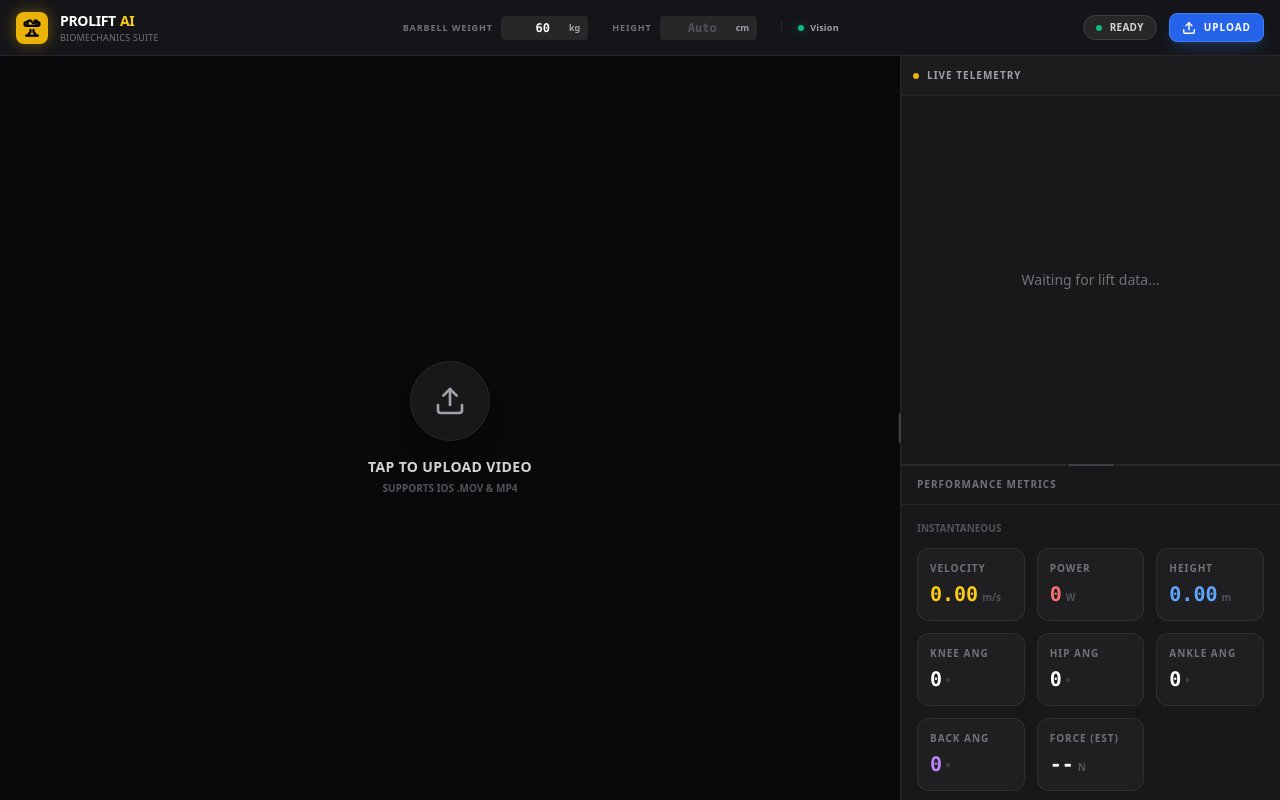
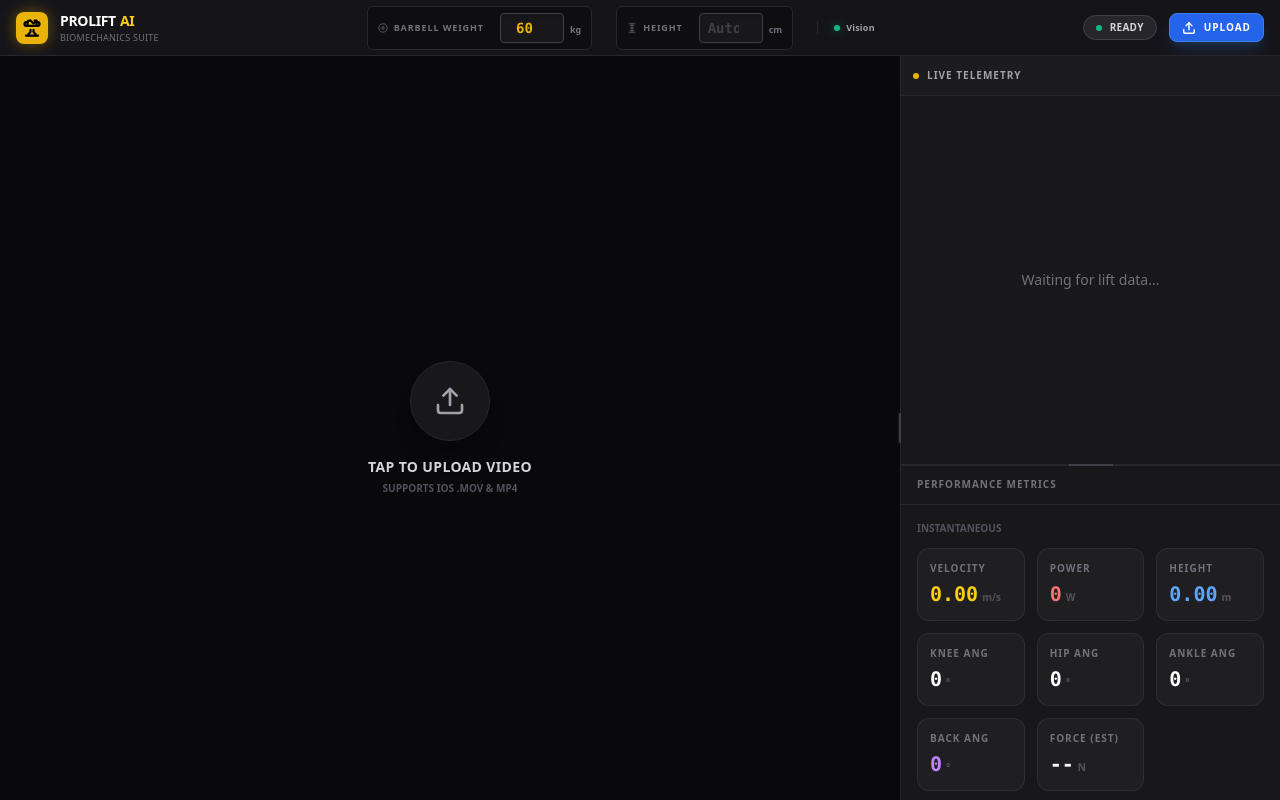
Before and after one commit to mf775818/PROLIFT, a React (Vite) app: page / in a window 1280 px wide. Built offline with nearby package versions, Linux system fonts and the light colour scheme.

Commit message:
UI優化(直/橫)

```diff
--- a/App.tsx
+++ b/App.tsx
@@ -309,9 +309,12 @@ const App = () => {
         {/* DESKTOP INTEGRATED CONTROLS (Moved from Sidebar) */}
         <div className="hidden lg:flex items-center justify-center flex-1 mx-4 gap-4 sm:gap-6 shrink-0">
             {/* Barbell Mass */}
-            <div className="flex items-center gap-2">
-                <span className="text-[9px] text-zinc-500 font-bold uppercase tracking-widest">Barbell Weight</span>
-                <div className="flex items-center bg-zinc-800 rounded px-2 py-1">
+            <div className="flex items-center gap-2 bg-zinc-950/50 border border-zinc-800 hover:border-zinc-700 focus-within:border-yellow-500/50 focus-within:ring-1 focus-within:ring-yellow-500/20 rounded-md px-2.5 py-1.5 transition-all">
+                <span className="text-[9px] text-zinc-500 font-bold uppercase tracking-widest flex items-center gap-1.5">
+                    <svg xmlns="http://www.w3.org/2000/svg" width="10" height="10" viewBox="0 0 24 24" fill="none" stroke="currentColor" strokeWidth="2.5" strokeLinecap="round" strokeLinejoin="round" className="text-zinc-600"><circle cx="12" cy="12" r="10"/><line x1="12" y1="8" x2="12" y2="16"/><line x1="8" y1="12" x2="16" y2="12"/></svg>
+                    Barbell Weight
+                </span>
+                <div className="flex items-baseline ml-2">
                     <input
                         type="number"
                         min="20"
@@ -319,16 +322,19 @@ const App = () => {
                         value={barbellMass}
                         onChange={(e) => setBarbellMass(parseInt(e.target.value) || 0)}
                         onFocus={(e) => e.target.select()}
-                        className="bg-transparent text-white text-xs font-mono font-bold w-14 outline-none text-right"
+                        className="bg-zinc-900 text-yellow-500 text-sm font-mono font-bold w-16 outline-none text-center placeholder:text-zinc-700 border border-zinc-700 hover:border-yellow-500 focus:border-yellow-500 hover:bg-zinc-800 focus:bg-zinc-800 cursor-text transition-all px-2 py-1 rounded shadow-inner"
                     />
-                    <span className="text-[9px] text-zinc-400 font-bold ml-1">kg</span>
+                    <span className="text-[9px] text-zinc-500 font-bold ml-1.5">kg</span>
                 </div>
             </div>
 
             {/* User Height */}
-            <div className="flex items-center gap-2">
-                <span className="text-[9px] text-zinc-500 font-bold uppercase tracking-widest">Height</span>
-                <div className="flex items-center bg-zinc-800 rounded px-2 py-1">
+            <div className="flex items-center gap-2 bg-zinc-950/50 border border-zinc-800 hover:border-zinc-700 focus-within:border-blue-500/50 focus-within:ring-1 focus-within:ring-blue-500/20 rounded-md px-2.5 py-1.5 transition-all">
+                <span className="text-[9px] text-zinc-500 font-bold uppercase tracking-widest flex items-center gap-1.5">
+                    <svg xmlns="http://www.w3.org/2000/svg" width="10" height="10" viewBox="0 0 24 24" fill="none" stroke="currentColor" strokeWidth="2.5" strokeLinecap="round" strokeLinejoin="round" className="text-zinc-600"><path d="M5 22h14"/><path d="M5 2h14"/><path d="M12 22V2"/><path d="M8 6h8"/><path d="M8 12h8"/><path d="M8 18h8"/></svg>
+                    Height
+                </span>
+                <div className="flex items-baseline ml-2">
                     <input
                         type="number"
                         min="100"
@@ -337,9 +343,9 @@ const App = () => {
                         value={userHeightCm}
                         onChange={(e) => setUserHeightCm(e.target.value === '' ? '' : parseInt(e.target.value))}
                         onFocus={(e) => e.target.select()}
-                        className="bg-transparent text-white text-xs font-mono font-bold w-16 outline-none text-right placeholder:text-zinc-600"
+                        className="bg-zinc-900 text-blue-400 text-sm font-mono font-bold w-16 outline-none text-center placeholder:text-zinc-700 border border-zinc-700 hover:border-blue-400 focus:border-blue-400 hover:bg-zinc-800 focus:bg-zinc-800 cursor-text transition-all px-2 py-1 rounded shadow-inner"
                     />
-                    <span className="text-[9px] text-zinc-400 font-bold ml-1">cm</span>
+                    <span className="text-[9px] text-zinc-500 font-bold ml-1.5">cm</span>
                 </div>
             </div>
 
@@ -406,28 +412,28 @@ const App = () => {
             <div className="flex items-center justify-between gap-4">
                 <div className="flex items-center gap-2">
                     <span className="text-[9px] font-bold text-zinc-500 uppercase tracking-widest">Barbell Wgt</span>
-                    <div className="flex items-center bg-zinc-800 rounded px-2 py-1">
+                    <div className="flex items-center gap-2 bg-zinc-950 border border-zinc-800 rounded px-2 py-1 shadow-inner">
                        <input
                           type="number" min="20" max="260"
                           value={barbellMass}
                           onChange={(e) => setBarbellMass(parseInt(e.target.value) || 0)}
                           onFocus={(e) => e.target.select()}
-                          className="w-14 bg-transparent text-white text-xs text-right outline-none font-mono font-bold"
+                          className="w-16 bg-transparent text-yellow-500 text-xs text-center outline-none font-mono font-bold"
                        />
-                       <span className="text-[9px] text-zinc-400 font-bold ml-1">kg</span>
+                       <span className="text-[9px] text-zinc-500 font-bold ml-1">kg</span>
                     </div>
                 </div>
                 <div className="flex items-center gap-2">
                     <span className="text-[9px] font-bold text-zinc-500 uppercase tracking-widest">Height</span>
-                    <div className="flex items-center bg-zinc-800 rounded px-2 py-1">
+                    <div className="flex items-center gap-2 bg-zinc-950 border border-zinc-800 rounded px-2 py-1 shadow-inner">
                        <input
                           type="number" min="100" max="250" placeholder="Auto"
                           value={userHeightCm}
                           onChange={(e) => setUserHeightCm(e.target.value === '' ? '' : parseInt(e.target.value))}
                           onFocus={(e) => e.target.select()}
-                          className="w-16 bg-transparent text-white text-xs text-right outline-none font-mono font-bold placeholder:text-zinc-600"
+                          className="w-16 bg-transparent text-blue-400 text-xs text-center outline-none font-mono font-bold placeholder:text-zinc-600"
                        />
-                       <span className="text-[9px] text-zinc-400 font-bold ml-1">cm</span>
+                       <span className="text-[9px] text-zinc-500 font-bold ml-1">cm</span>
                     </div>
                 </div>
             </div>
```
